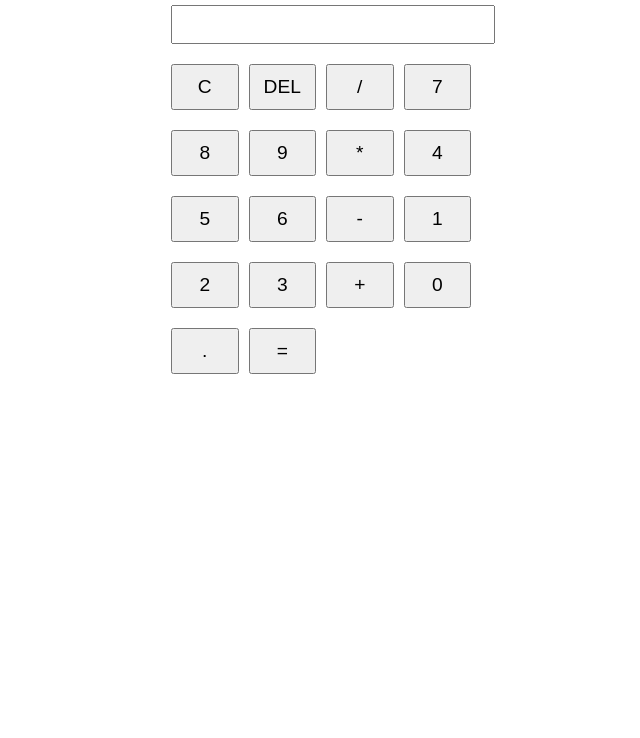
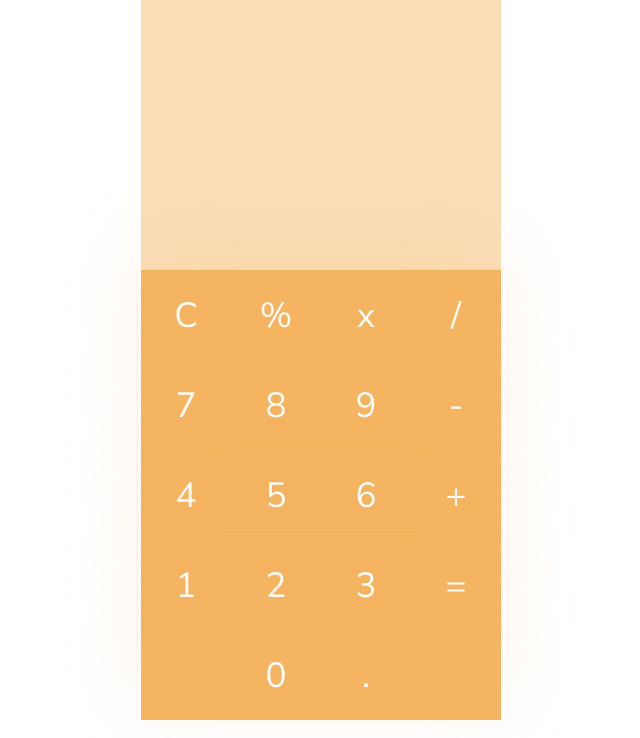
Before and after one commit to erina92/calc-app-js-2, a plain HTML site: page index.html in a window 1280 px wide. Shown: the part 62-800 px from the top of the page, without its empty margins (319-959 px from the left). Drawn offline with Linux system fonts and the light colour scheme.

Commit message:
completed

```diff
--- a/index.html
+++ b/index.html
@@ -4,32 +4,84 @@
     <meta charset="UTF-8" />
     <meta name="viewport" content="width=device-width, initial-scale=1.0" />
     <link rel="stylesheet" href="style.css" />
+    <link rel="preconnect" href="https://fonts.googleapis.com" />
+    <link rel="preconnect" href="https://fonts.gstatic.com" crossorigin />
+    <link
+      href="https://fonts.googleapis.com/css2?family=Nunito+Sans:opsz@6..12&display=swap"
+      rel="stylesheet"
+    />
     <title>Calculator</title>
   </head>
   <body>
     <div class="container">
-      <h2>Calculator</h2>
-      <div class="calculator">
+      <!-- Calculator -->
+      <section id="calculator">
         <input type="text" id="input" readonly />
-        <button onclick="clearInput()">C</button>
-        <button onclick="deleteLastChar()">DEL</button>
-        <button onclick="appendToInput('/')">/</button>
-        <button onclick="appendToInput('7')">7</button>
-        <button onclick="appendToInput('8')">8</button>
-        <button onclick="appendToInput('9')">9</button>
-        <button onclick="appendToInput('*')">*</button>
-        <button onclick="appendToInput('4')">4</button>
-        <button onclick="appendToInput('5')">5</button>
-        <button onclick="appendToInput('6')">6</button>
-        <button onclick="appendToInput('-')">-</button>
-        <button onclick="appendToInput('1')">1</button>
-        <button onclick="appendToInput('2')">2</button>
-        <button onclick="appendToInput('3')">3</button>
-        <button onclick="appendToInput('+')">+</button>
-        <button onclick="appendToInput('0')">0</button>
-        <button onclick="appendToInput('.')">.</button>
-        <button onclick="calculate()">=</button>
-      </div>
+        <div class="union">
+          <div class="rectangle-1">
+            <button class="cancel" onclick="clearInput()">C</button>
+          </div>
+          <div class="rectangle-2">
+            <button class="percentage" onclick="appendToInput('%')">%</button>
+          </div>
+          <div class="rectangle-3">
+            <button class="multiply" onclick="appendToInput('*')">x</button>
+          </div>
+          <div class="rectangle-4">
+            <button class="divide" onclick="appendToInput('/')">/</button>
+          </div>
+        </div>
+        <div class="union">
+          <div class="rectangle-1">
+            <button class="seven" onclick="appendToInput('7')">7</button>
+          </div>
+          <div class="rectangle-2">
+            <button class="eight" onclick="appendToInput('8')">8</button>
+          </div>
+          <div class="rectangle-3">
+            <button class="nine" onclick="appendToInput('9')">9</button>
+          </div>
+          <div class="rectangle-4">
+            <button class="minus" onclick="appendToInput('-')">-</button>
+          </div>
+        </div>
+        <div class="union">
+          <div class="rectangle-1">
+            <button class="four" onclick="appendToInput('4')">4</button>
+          </div>
+          <div class="rectangle-2">
+            <button class="five" onclick="appendToInput('5')">5</button>
+          </div>
+          <div class="rectangle-3">
+            <button class="six" onclick="appendToInput('6')">6</button>
+          </div>
+          <div class="rectangle-4">
+            <button class="plus" onclick="appendToInput('+')">+</button>
+          </div>
+        </div>
+        <div class="union">
+          <div class="rectangle-1">
+            <button class="one" onclick="appendToInput('1')">1</button>
+          </div>
+          <div class="rectangle-2">
+            <button class="two" onclick="appendToInput('2')">2</button>
+          </div>
+          <div class="rectangle-3">
+            <button class="three" onclick="appendToInput('3')">3</button>
+          </div>
+          <div class="rectangle-4">
+            <button class="equals" onclick="calculate()">=</button>
+          </div>
+        </div>
+        <div class="union">
+          <div class="rectangle-1">
+            <button class="zero" onclick="appendToInput('0')">0</button>
+          </div>
+          <div class="rectangle-2">
+            <button class="point" onclick="appendToInput('.')">.</button>
+          </div>
+        </div>
+      </section>
     </div>
     <script src="app.js"></script>
   </body>
--- a/style.css
+++ b/style.css
@@ -1,26 +1,102 @@
 .container {
-  max-width: 300px;
+  width: 360px;
+  height: 683px;
+  background: #faddb7;
   margin: 0 auto;
-  text-align: center;
+  display: flex;
 }
 
-.calculator {
-  display: grid;
-  grid-template-columns: repeat(4, 1fr);
-  grid-gap: 10px;
+input[type="text"] {
+  color: #f19927;
+  font-size: 60px;
+  font-style: normal;
+  font-weight: 400;
+  line-height: normal;
+  width: 118px;
+  height: 89px;
+  position: relative;
+  top: 120px;
+  left: 214px;
+  background: transparent;
+  border: none;
 }
 
-.calculator input {
-  grid-column: 1 / span 4;
-  width: 100%;
-  padding: 10px;
-  margin-bottom: 10px;
-  text-align: right;
+.container .union {
+  width: 360px;
+  height: 90px;
+  flex-shrink: 0;
+  background-color: #f5b461;
+  filter: drop-shadow(0px -20px 40px rgba(245, 180, 97, 0.15));
+  position: relative;
+  top: 233px;
+  display: flex;
+  flex-direction: row;
+  align-items: center;
+  justify-content: center;
+  flex-wrap: wrap;
+  align-content: center;
+  flex-shrink: 0;
 }
 
-.calculator button {
-  width: 100%;
-  padding: 10px;
-  margin-bottom: 10px;
-  font-size: 1.2rem;
+.container .union .cancel,
+.multiply,
+.divide,
+.percentage {
+  width: 90px;
+  height: 90px;
+  background: transparent;
+  border: none;
+  color: #fff;
+  font-family: "Nunito Sans", sans-serif;
+  font-size: 35px;
 }
+
+.container .union .seven,
+.eight,
+.nine,
+.minus {
+  width: 90px;
+  height: 90px;
+  background: transparent;
+  border: none;
+  color: #fff;
+  font-family: "Nunito Sans", sans-serif;
+  font-size: 35px;
+}
+
+.container .union .four,
+.five,
+.six,
+.plus {
+  width: 90px;
+  height: 90px;
+  background: transparent;
+  border: none;
+  color: #fff;
+  font-family: "Nunito Sans", sans-serif;
+  font-size: 35px;
+}
+
+.container .union .one,
+.two,
+.three,
+.equals {
+  width: 90px;
+  height: 90px;
+  background: transparent;
+  border: none;
+  color: #fff;
+  font-family: "Nunito Sans", sans-serif;
+  font-size: 35px;
+}
+
+.container .union .zero,
+.point {
+  width: 90px;
+  height: 90px;
+  background: transparent;
+  border: none;
+  color: #fff;
+  font-family: "Nunito Sans", sans-serif;
+  font-size: 35px;
+}
```
